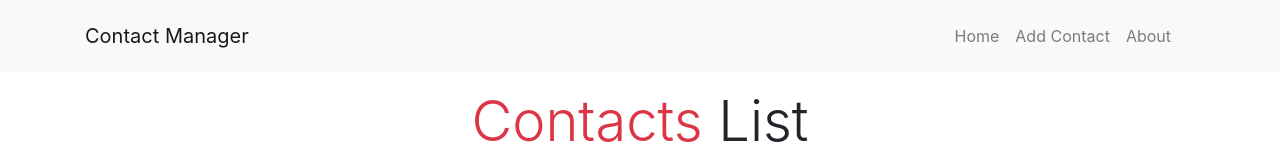
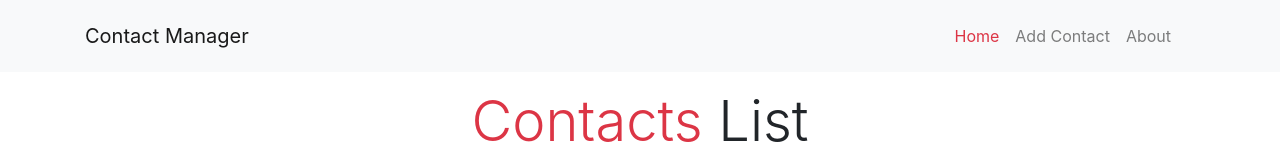
Before and after one commit to ivaylotsachev/contact-manager-react, a React (Create React App) app: page / in a window 1280 px wide. Shown: the top 160 px of the page. Built offline with nearby package versions, Linux system fonts and the light colour scheme.

Commit message:
Add conditional title in contacts component

```diff
--- a/src/App.css
+++ b/src/App.css
@@ -22,3 +22,7 @@
 [class*='fa-'] {
   cursor: pointer;
 }
+
+.navbar-light .navbar-nav .nav-link.is-active {
+  color: #dc3545;
+}
--- a/src/App.js
+++ b/src/App.js
@@ -13,8 +13,8 @@ import { Provider } from './context';
 import Contacts from './components/contacts/Contacts';
 import Header from './components/layout/Header';
 import AddContact from './components/contacts/AddContact';
-import Contact from './components/contacts/Contact';
 import About from './components/pages/About';
+import NotFound from './components/pages/NotFound';
 
 class App extends Component {
   render() {
@@ -28,6 +28,7 @@ class App extends Component {
                 <Route exact path="/" component={Contacts} />
                 <Route exact path="/about" component={About} />
                 <Route exact path="/contact/add" component={AddContact} />
+                <Route path="" component={NotFound} />
               </Switch>
             </div>
           </div>
--- a/src/components/contacts/Contacts.js
+++ b/src/components/contacts/Contacts.js
@@ -15,9 +15,15 @@ class Contacts extends Component {
 
           return (
             <Fragment>
-              <h1 className="display-4 mb-4">
-                <span className="text-danger">Contacts </span>List
-              </h1>
+              {contacts.length > 0 ? (
+                <h1 className="display-4 mb-4">
+                  <span className="text-danger">Contacts </span>List
+                </h1>
+              ) : (
+                <h1 className="display-4 mb-4">
+                  <span className="text-danger">No items found </span>
+                </h1>
+              )}
               {contacts.map(contact => (
                 <Contact key={contact.id} contact={contact} />
               ))}
--- a/src/components/layout/Header.js
+++ b/src/components/layout/Header.js
@@ -1,6 +1,6 @@
 import React from 'react';
 import PropTypes from 'prop-types';
-import { Link } from 'react-router-dom';
+import { NavLink } from 'react-router-dom';
 
 const Header = props => {
   const { branding } = props;
@@ -13,21 +13,30 @@ const Header = props => {
         </span>
         <div>
           <ul className="navbar navbar-nav mr-auto">
-            <li className="nav-item">
-              <Link to="/" className="nav-link">
-                Home
-              </Link>
-            </li>
-            <li className="nav-item">
-              <Link to="/contact/add" className="nav-link">
-                Add Contact
-              </Link>
-            </li>
-            <li className="nav-item">
-              <Link to="/about" className="nav-link">
-                About
-              </Link>
-            </li>
+            <NavLink
+              to="/"
+              className="nav-link"
+              exact
+              activeClassName="is-active"
+            >
+              Home
+            </NavLink>
+
+            <NavLink
+              to="/contact/add"
+              className="nav-link"
+              activeClassName="is-active"
+            >
+              Add Contact
+            </NavLink>
+
+            <NavLink
+              to="/about"
+              className="nav-link"
+              activeClassName="is-active"
+            >
+              About
+            </NavLink>
           </ul>
         </div>
       </div>
```
